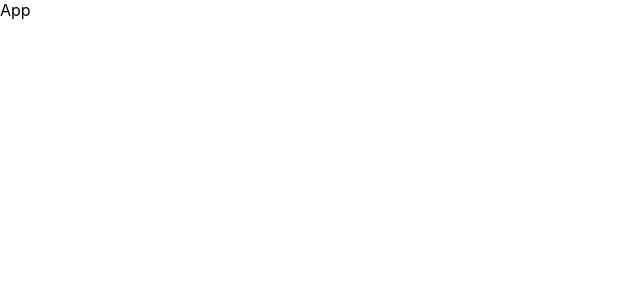
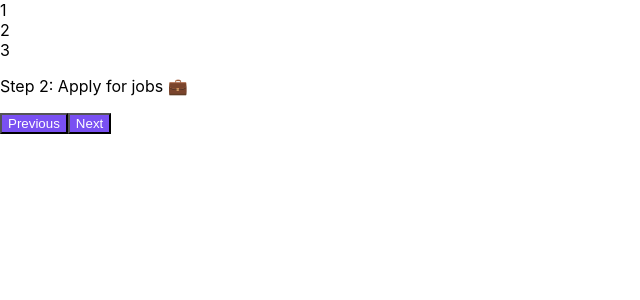
Before and after one commit to sahlminkok/steps, a React (Create React App) app: page / in a window 1280 px wide. Shown: the top 300 px of the page, without its empty margins (0-640 px from the left). Built offline with nearby package versions, Linux system fonts and the light colour scheme.

Commit message:
Build the static part of the app

```diff
--- a/src/App.js
+++ b/src/App.js
@@ -1,7 +1,36 @@
 import React from "react";
 
+const messages = [
+  "Learn React ⚛️",
+  "Apply for jobs 💼",
+  "Invest your new income 🤑",
+];
+
 const App = () => {
-  return <div>App</div>;
+  const step = 2;
+
+  return (
+    <div className="steps">
+      <div className="numbers">
+        <div className={`${step >= 1 ? "active" : ""}`}>1</div>
+        <div className={`${step >= 2 ? "active" : ""}`}>2</div>
+        <div className={`${step >= 3 ? "active" : ""}`}>3</div>
+      </div>
+
+      <p className="message">
+        Step {step}: {messages[step - 1]}
+      </p>
+
+      <div className="buttons">
+        <button style={{ backgroundColor: "#7950f2", color: "#fff" }}>
+          Previous
+        </button>
+        <button style={{ backgroundColor: "#7950f2", color: "#fff" }}>
+          Next
+        </button>
+      </div>
+    </div>
+  );
 };
 
 export default App;
```
